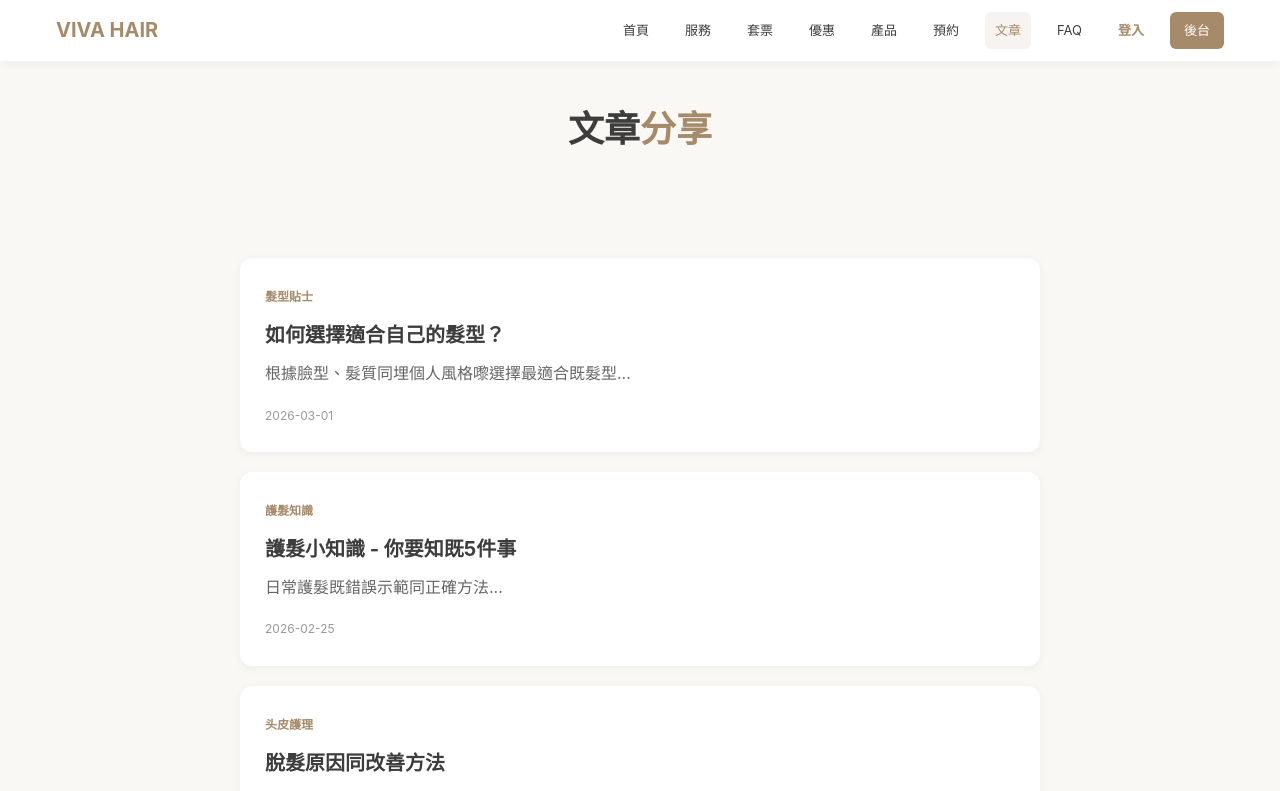
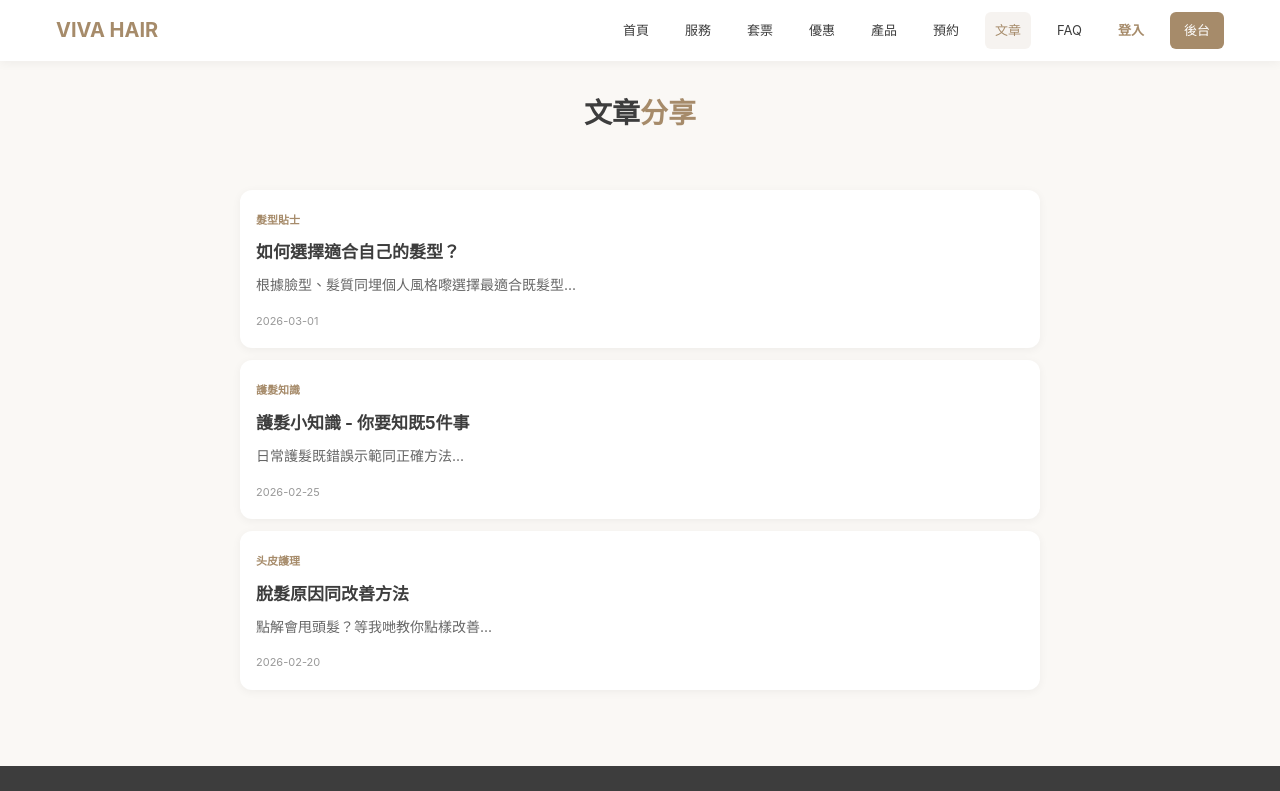
Before and after one commit to PANDORASPA/Hair-salon, a Next.js app: page /articles in a window 1280 px wide. Shown: the top 791 px of the page. Built offline with nearby package versions, Linux system fonts and the light colour scheme.

Commit message:
Update page.js

```diff
--- a/app/articles/page.js
+++ b/app/articles/page.js
@@ -7,18 +7,18 @@ export default function Articles() {
 
   return (
     <>
-      <section style={{ padding: '40px 0', background: '#FAF8F5', textAlign: 'center' }}>
-        <h1 style={{ fontSize: '36px', color: '#3D3D3D' }}>文章<span style={{ color: '#A68B6A' }}>分享</span></h1>
+      <section style={{ padding: '30px 16px', background: '#FAF8F5', textAlign: 'center' }}>
+        <h1 style={{ fontSize: '28px', color: '#3D3D3D' }}>文章<span style={{ color: '#A68B6A' }}>分享</span></h1>
       </section>
 
-      <section style={{ padding: '60px 20px' }}>
+      <section style={{ padding: '24px 12px' }}>
         <div style={{ maxWidth: '800px', margin: '0 auto' }}>
           {articles.map(article => (
-            <div key={article.id} style={{ background: '#fff', borderRadius: '12px', padding: '25px', marginBottom: '20px', boxShadow: '0 2px 10px rgba(0,0,0,0.05)' }}>
-              <span style={{ fontSize: '12px', color: '#A68B6A', fontWeight: 600 }}>{article.category}</span>
-              <h2 style={{ fontSize: '20px', margin: '10px 0' }}>{article.title}</h2>
-              <p style={{ color: '#666', marginBottom: '15px' }}>{article.excerpt}</p>
-              <span style={{ fontSize: '12px', color: '#999' }}>{article.date}</span>
+            <div key={article.id} style={{ background: '#fff', borderRadius: '12px', padding: '16px', marginBottom: '12px', boxShadow: '0 2px 10px rgba(0,0,0,0.05)' }}>
+              <span style={{ fontSize: '11px', color: '#A68B6A', fontWeight: 600 }}>{article.category}</span>
+              <h2 style={{ fontSize: '17px', margin: '8px 0' }}>{article.title}</h2>
+              <p style={{ color: '#666', marginBottom: '10px', fontSize: '14px' }}>{article.excerpt}</p>
+              <span style={{ fontSize: '11px', color: '#999' }}>{article.date}</span>
             </div>
           ))}
         </div>
```
